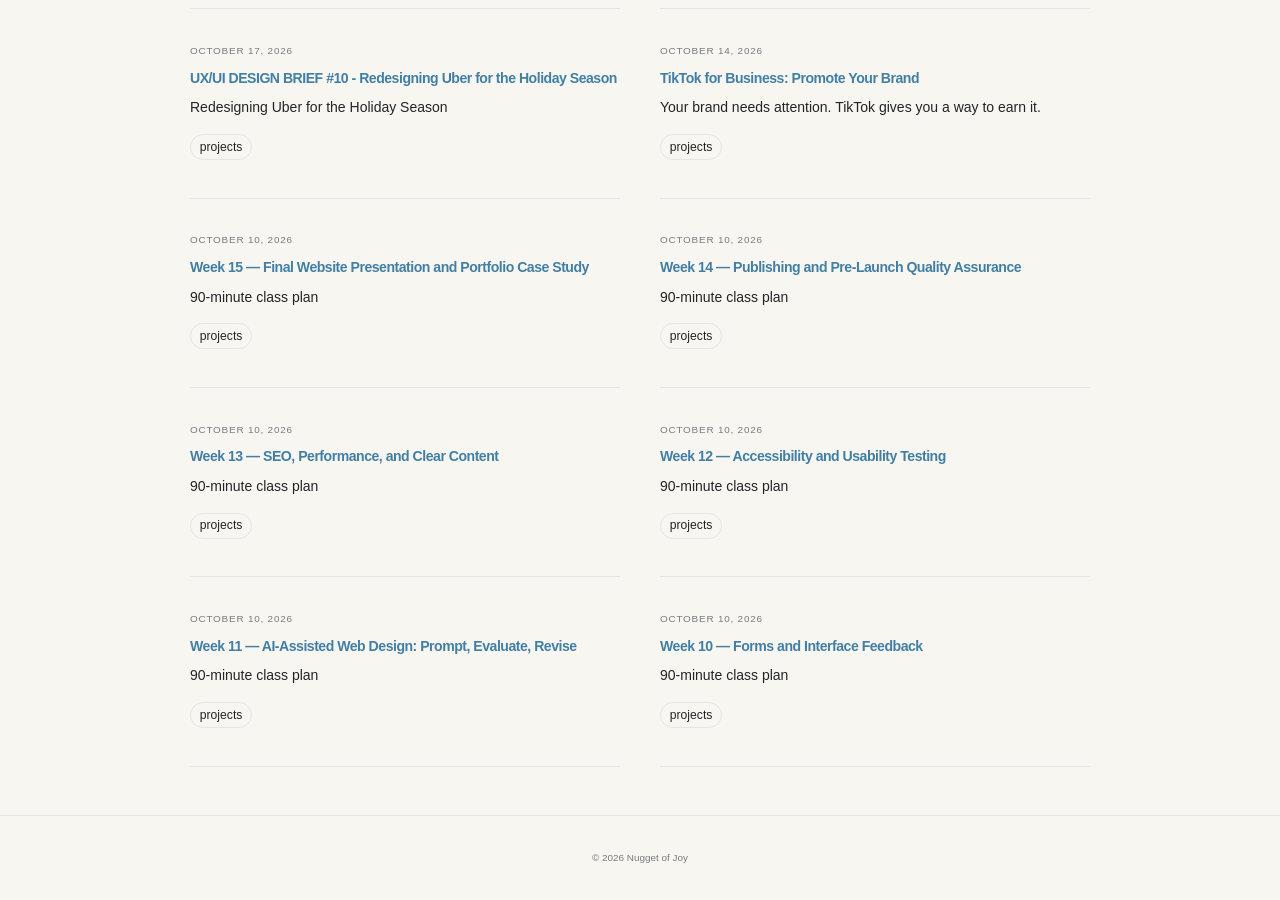
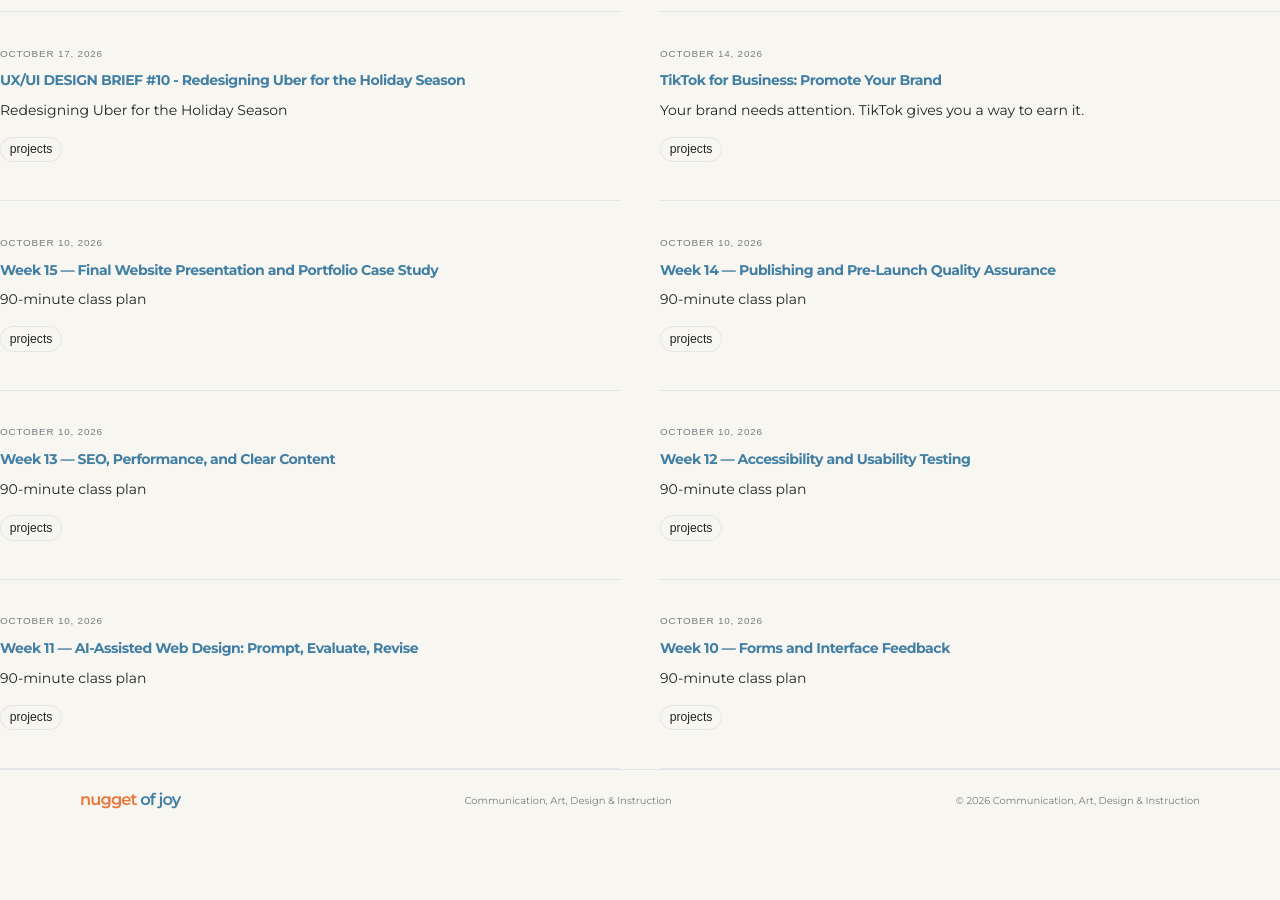
Before and after one commit to ndangelo/nuggetofjoy-jekyll, a Jekyll site: the page built from index.md, in a window 1280 px wide and 900 px high, scrolled down 594 px. Built offline with Jekyll 4.4.1, drawn with Linux system fonts in a browser that asks for light colours; after the commit the page ends 1424 px from its top, so only the background shows below that; some of the changed text lies outside the part shown.

Commit message:
Restore original Nugget of Joy editorial layout

```diff
--- a/_layouts/default.html
+++ b/_layouts/default.html
@@ -1,26 +1,41 @@
 <!doctype html>
-<html lang="en">
+<html lang="en-US">
 <head>
   <meta charset="utf-8">
   <meta name="viewport" content="width=device-width, initial-scale=1">
   <title>{% if page.title and page.title != "Home" %}{{ page.title | escape }} · {% endif %}{{ site.title | escape }}</title>
   <meta name="description" content="{{ page.description | default: site.description | escape }}">
+  <link rel="stylesheet" href="{{ '/assets/css/nuggetofjoy-theme.css' | relative_url }}">
   <link rel="stylesheet" href="{{ '/assets/css/style.css' | relative_url }}">
 </head>
 <body>
-  <header class="site-header">
-    <a class="site-name" href="{{ '/' | relative_url }}">Nugget of Joy</a>
-    <nav aria-label="Main navigation">
-      <a href="{{ '/' | relative_url }}">Home</a>
-      <a href="{{ '/about/' | relative_url }}">About</a>
-      <a href="{{ '/admin/' | relative_url }}">Editor</a>
-    </nav>
+  <a class="noj-skip" href="#main">Skip to content</a>
+  <header class="noj-header">
+    <div class="noj-wrap noj-header-inner">
+      <a class="noj-brand" href="{{ '/' | relative_url }}"><span class="noj-brand-orange">nugget</span><span class="noj-brand-blue"> of joy</span></a>
+      <nav class="noj-nav" aria-label="Main navigation">
+        <ul class="noj-menu">
+          <li><a href="{{ '/' | relative_url }}">Home</a></li>
+          <li><a href="{{ '/about/' | relative_url }}">About</a></li>
+          <li><a href="{{ '/admin/' | relative_url }}">Editor</a></li>
+        </ul>
+      </nav>
+      <form class="noj-search" role="search" action="{{ '/' | relative_url }}" method="get">
+        <label class="screen-reader-text" for="noja-search-header">Search all content</label>
+        <input id="noja-search-header" type="search" name="s" placeholder="Search the archive…">
+        <button type="submit">Search</button>
+      </form>
+    </div>
   </header>
-  <main class="site-main">
+  <main id="main">
     {{ content }}
   </main>
-  <footer class="site-footer">
-    <p>© {{ site.time | date: "%Y" }} Nugget of Joy</p>
+  <footer class="noj-footer">
+    <div class="noj-wrap noj-footer-inner">
+      <a class="noj-brand" href="{{ '/' | relative_url }}"><span class="noj-brand-orange">nugget</span><span class="noj-brand-blue"> of joy</span></a>
+      <p>Communication, Art, Design &amp; Instruction</p>
+      <p>© {{ site.time | date: "%Y" }} Communication, Art, Design &amp; Instruction</p>
+    </div>
   </footer>
 </body>
 </html>
```
